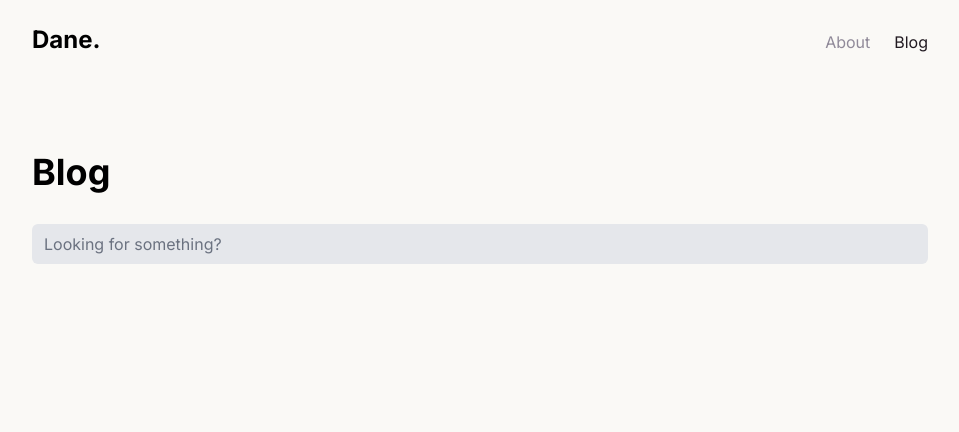
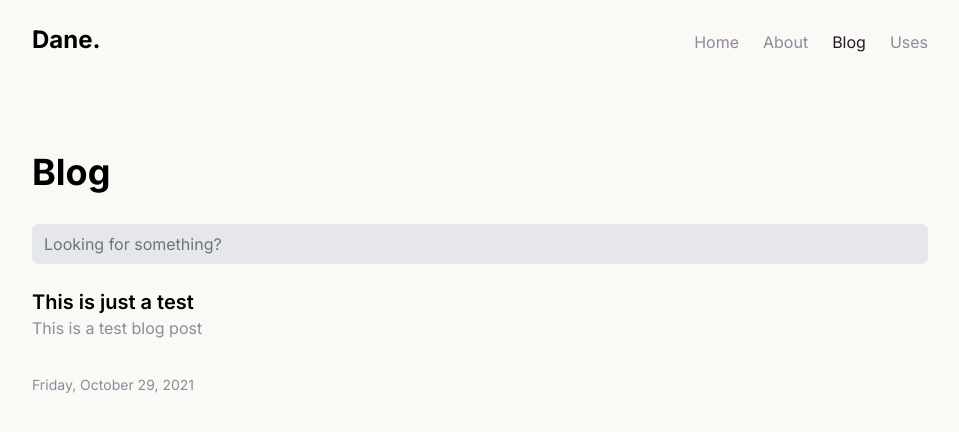
Before and after one commit to nulfrost/danethe.dev, a Next.js app: page /blog in a window 1280 px wide. Shown: the top 432 px of the page, without its empty margins (160-1119 px from the left). Built offline with nearby package versions, Linux system fonts and the light colour scheme; what @tailwindcss/typography would draw is missing.

Commit message:
markdown blog posts

```diff
--- /dev/null
+++ b/components/layout/BlogLayout.tsx
@@ -0,0 +1,12 @@
+import Head from "next/head";
+
+export function BlogLayout({ meta, children }) {
+  return (
+    <>
+      <Head>
+        <title>{meta.title}</title>
+      </Head>
+      <div className="flex-1 mt-24 prose max-w-none">{children}</div>
+    </>
+  );
+}
--- a/components/layout/Navbar.tsx
+++ b/components/layout/Navbar.tsx
@@ -16,6 +16,18 @@ export const Navbar = () => {
           </a>
         </Link>
         <ul className="flex gap-6">
+          <li>
+            <Link href="/">
+              <a
+                aria-label="Go to home page"
+                className={`duration-150 hover:text-kinda-black outline-none focus:ring-yellow-600 focus:ring-4 ${
+                  router.pathname === "/" ? "text-kinda-black" : "text-grayish"
+                }`}
+              >
+                Home
+              </a>
+            </Link>
+          </li>
           <li>
             <Link href="/about">
               <a
@@ -44,6 +56,20 @@ export const Navbar = () => {
               </a>
             </Link>
           </li>
+          <li>
+            <Link href="/uses">
+              <a
+                aria-label="Go to uses page"
+                className={`duration-150 hover:text-kinda-black outline-none focus:ring-yellow-600 focus:ring-4 ${
+                  router.pathname === "/uses"
+                    ? "text-kinda-black"
+                    : "text-grayish"
+                }`}
+              >
+                Uses
+              </a>
+            </Link>
+          </li>
         </ul>
       </nav>
     </header>
--- /dev/null
+++ b/next.config.js
@@ -0,0 +1,14 @@
+const withMDX = require("@next/mdx")({
+  extension: /\.mdx$/,
+  options: {
+    remarkPlugins: [],
+    rehypePlugins: [],
+  },
+});
+
+module.exports = withMDX({
+  pageExtensions: ["ts", "tsx", "mdx"],
+  images: {
+    domains: ["i.imgur.com"],
+  },
+});
--- a/package.json
+++ b/package.json
@@ -6,10 +6,13 @@
   "author": "nulfrost <khadane.miller@gmail.com>",
   "license": "MIT",
   "dependencies": {
+    "@mdx-js/loader": "^1.6.22",
+    "@next/mdx": "^12.0.1",
     "@tailwindcss/forms": "^0.3.4",
     "@tailwindcss/typography": "^0.4.1",
     "clsx": "^1.1.1",
     "framer-motion": "^5.0.0",
+    "gray-matter": "^4.0.3",
     "next": "^12.0.1",
     "react": "^17.0.2",
     "react-dom": "^17.0.2"
--- a/pages/blog.tsx
+++ b/pages/blog.tsx
@@ -1,14 +1,74 @@
 import { Text } from "../components/common/Text";
+import fs from "fs";
+import path from "path";
+import matter from "gray-matter";
+import Link from "next/link";
+import { motion } from "framer-motion";
+import React, { useRef, useState } from "react";
 
-const Blog = () => {
+export async function getStaticProps() {
+  const postsDir = path.join(process.cwd(), "/pages/posts");
+  const markdownFiles = fs.readdirSync(postsDir);
+  const posts = markdownFiles.map((file) => {
+    const filePath = path.join(postsDir, file);
+    const slug = file.replace(".mdx", "");
+    const content = fs.readFileSync(filePath, "utf8");
+    const { data } = matter(content);
+
+    return {
+      title: data.title,
+      description: data.description,
+      date: data.date,
+      slug,
+    };
+  });
+
+  return {
+    props: {
+      posts,
+    },
+  };
+}
+
+const container = {
+  hidden: { opacity: 0 },
+  show: {
+    opacity: 1,
+    transition: {
+      staggerChildren: 0.5,
+    },
+  },
+};
+
+const item = {
+  hidden: { opacity: 0 },
+  show: { opacity: 1 },
+};
+
+const Blog = ({ posts }) => {
+  const searchInputRef = useRef<HTMLInputElement | null>(null);
+
+  const [filteredPosts, setFilteredPosts] = useState(posts);
+
+  const onSubmit = (event: React.FormEvent) => {
+    event.preventDefault();
+    setFilteredPosts(
+      posts?.filter((post) =>
+        post.title
+          .toLowerCase()
+          .includes(searchInputRef?.current?.value.toLowerCase())
+      )
+    );
+  };
+
   return (
     <div className="flex flex-col flex-1 mt-24">
       <Text as="h1" className="mb-8 text-4xl font-bold">
         Blog
       </Text>
-      <form>
+      <form onSubmit={onSubmit}>
         <label htmlFor="search" className="block sr-only">
-          Search
+          Search for a blog post
         </label>
         <input
           type="search"
@@ -16,8 +76,39 @@ const Blog = () => {
           id="search"
           className="block w-full bg-gray-200 border-transparent border-none rounded-md focus:bg-offwhite focus:ring-yellow-600 focus:ring-4"
           placeholder="Looking for something?"
+          ref={searchInputRef}
         />
       </form>
+      <motion.div
+        className="grid grid-cols-2 mt-6"
+        variants={container}
+        initial="hidden"
+        animate="show"
+      >
+        {filteredPosts.map((post) => (
+          <motion.article key={post.title} variants={item}>
+            <Link href={`/posts/${post.slug}`}>
+              <a aria-label={`Read ${post.title}`} className="w-max">
+                <Text as="h2" className="text-xl font-semibold rounded-md">
+                  {post.title}
+                </Text>
+              </a>
+            </Link>
+            <section className="mb-8">
+              <Text as="p" className="text-grayish">
+                {post.description}
+              </Text>
+            </section>
+            <footer>
+              <time className="text-sm text-grayish">
+                {new Intl.DateTimeFormat("en-US", { dateStyle: "full" }).format(
+                  new Date(post.date)
+                )}
+              </time>
+            </footer>
+          </motion.article>
+        ))}
+      </motion.div>
     </div>
   );
 };
--- /dev/null
+++ b/pages/posts/new-post.mdx
@@ -0,0 +1,19 @@
+---
+title: "This is just a test"
+description: "This is a test blog post"
+date: "2021-10-29"
+---
+
+import { BlogLayout } from "../../components/layout/BlogLayout";
+
+# Hello world
+
+export default ({ children }) => (
+  <BlogLayout meta={meta}>{children}</BlogLayout>
+);
+
+export const meta = {
+  title: "This is just a test",
+  description: "This is a test blog post",
+  date: "2021-10-29",
+};
--- /dev/null
+++ b/pages/uses.mdx
@@ -0,0 +1,35 @@
+import Image from "next/image";
+
+<div className="prose mt-24 max-w-none">
+
+# Uses
+
+<Image
+  src="https://i.imgur.com/ms5kVdI.png"
+  height={490}
+  width={896}
+  alt="An image of Dane's macbook specs"
+/>
+
+Inspired by Wes Bos' [uses](https://uses.tech/) website, I've decided to compile a list of tech / tools that I use.
+
+## Misc
+
+- **Spotify** - where I listen to my sick jamz, seriously I listen to music a lot while working.
+- **Alfred** - way better than the default Mac search, highly suggested.
+- **Notion** - i use this for note taking, reading lists and planning side projects.
+
+## Dev
+
+- **VSCode** - code editor of choice, I use the [Bearded](https://marketplace.visualstudio.com/items?itemName=BeardedBear.beardedtheme) theme.
+- **iTerm2** - i pretty much install this every time I get a new Mac, it's a very nice terminal emulator.
+- **Firefox** - i usually switch browsers every few months but I've been using firefox for a long time now and I have no complaints.
+- **Docker** - very useful for spinning up things like databases / putting things in containers to share easily between my desktop and laptop.
+- **Figma** - i'm no professional designer but I love using figma, still trying to get a better understanding of designing better user interfaces.
+
+## Tech
+
+- **Phone** - currently rocking the iPhone 12, have used android before but just like using apple products.
+- **PC** - my current PC set up can be seen [here](https://pcpartpicker.com/user/Danex2/saved/#view=XBNLJx).
+
+</div>
--- a/tailwind.config.js
+++ b/tailwind.config.js
@@ -1,5 +1,4 @@
 module.exports = {
-  mode: "jit",
   purge: ["./pages/**/*.{js,ts,jsx,tsx}", "./components/**/*.{js,ts,jsx,tsx}"],
   darkMode: "class", // or 'media' or 'class'
   theme: {
```
Also changed, not shown: 1 other file (tests, documents, lock files or other folders).
